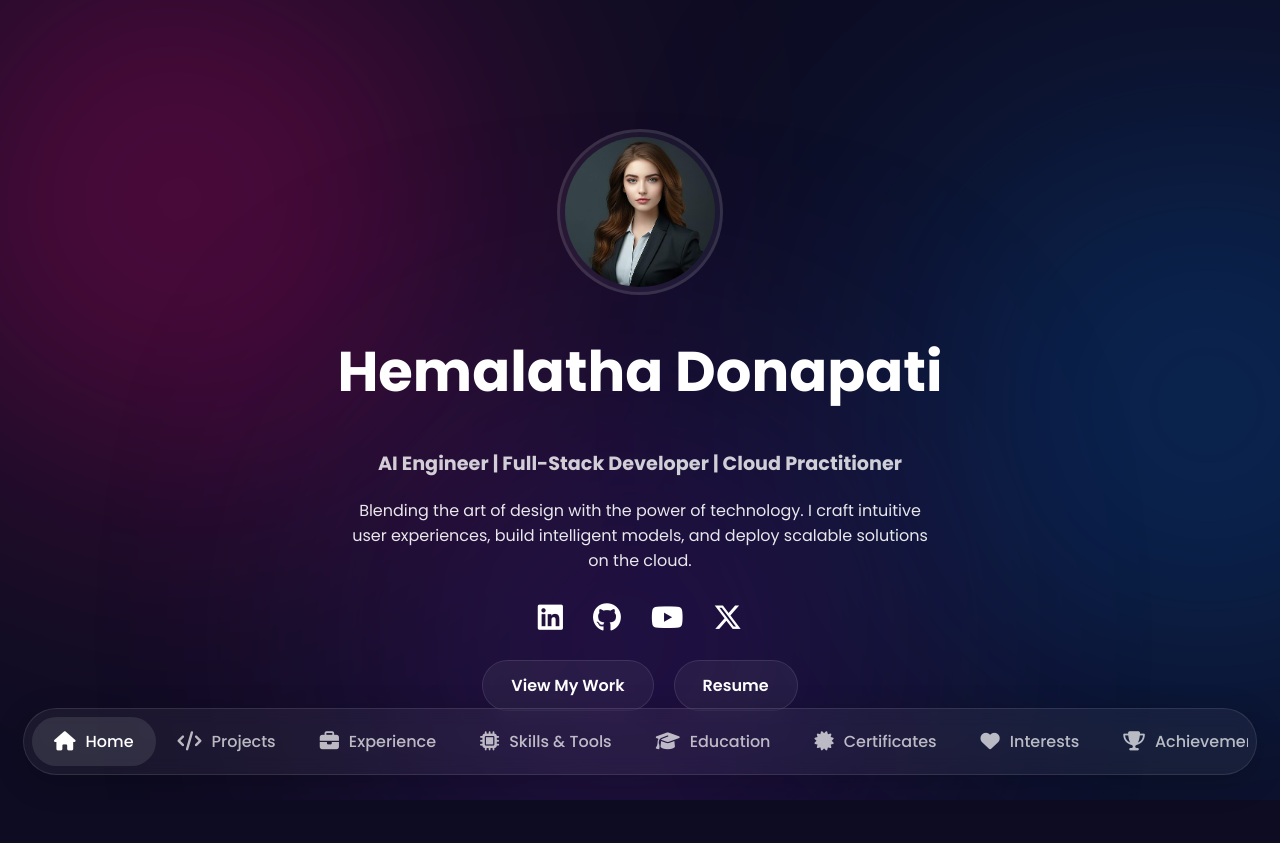
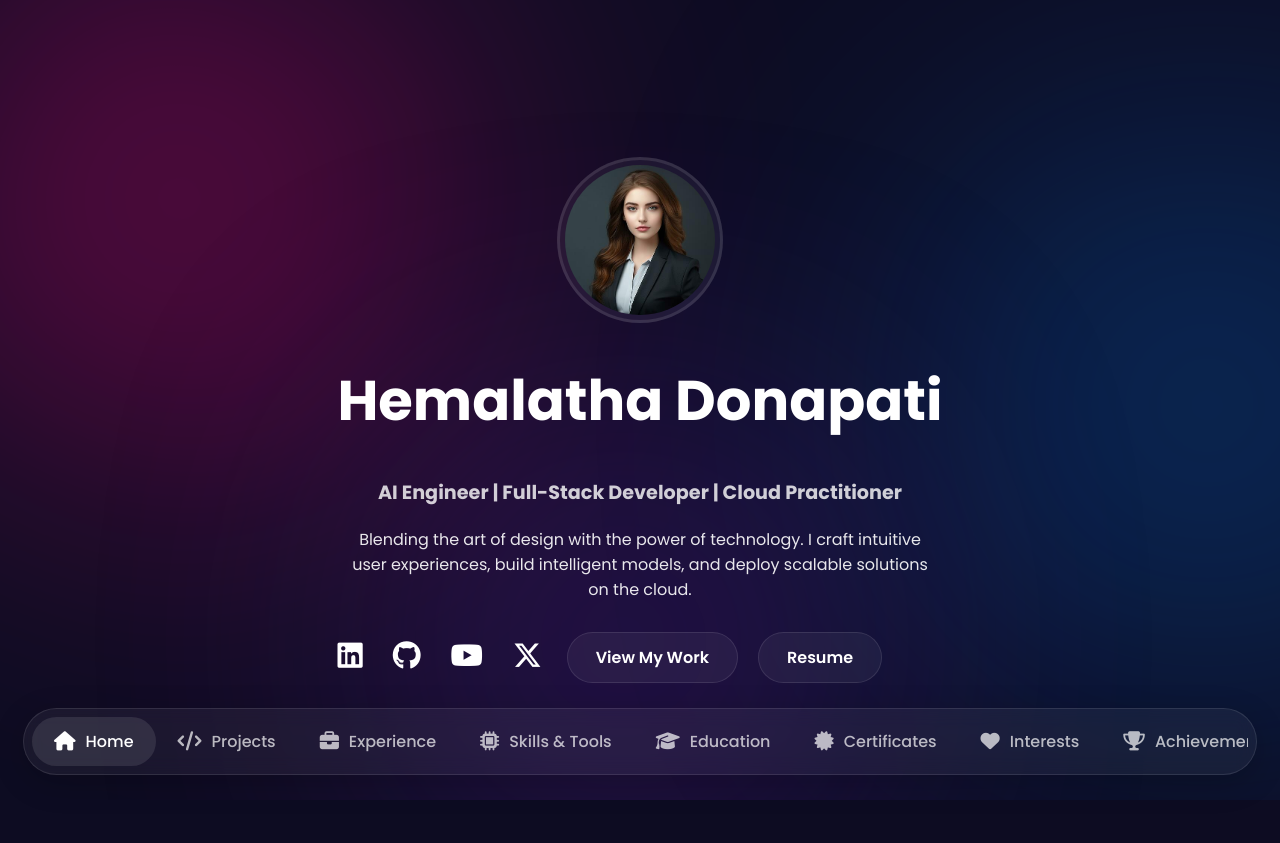
Before and after one commit to hemalatha0303/Hemalatha_Donapati_Portfolio_, a plain HTML site: page index.html in a window 1280 px wide. Drawn offline with nearby package versions, Linux system fonts and the light colour scheme.

Commit message:
Update styles.css

```diff
--- a/styles.css
+++ b/styles.css
@@ -126,7 +126,7 @@ body {
 .hero-description{max-width:600px;margin:20px auto 30px auto;opacity:0.9;}
 .hero-cta {
     display: flex;
-    flex-direction: column; /* This stacks the items vertically */
+    flex-direction: row;
     align-items: center;    /* This centers them horizontally */
     gap: 25px;              /* This creates space between the icon line and the button */
 }
```
